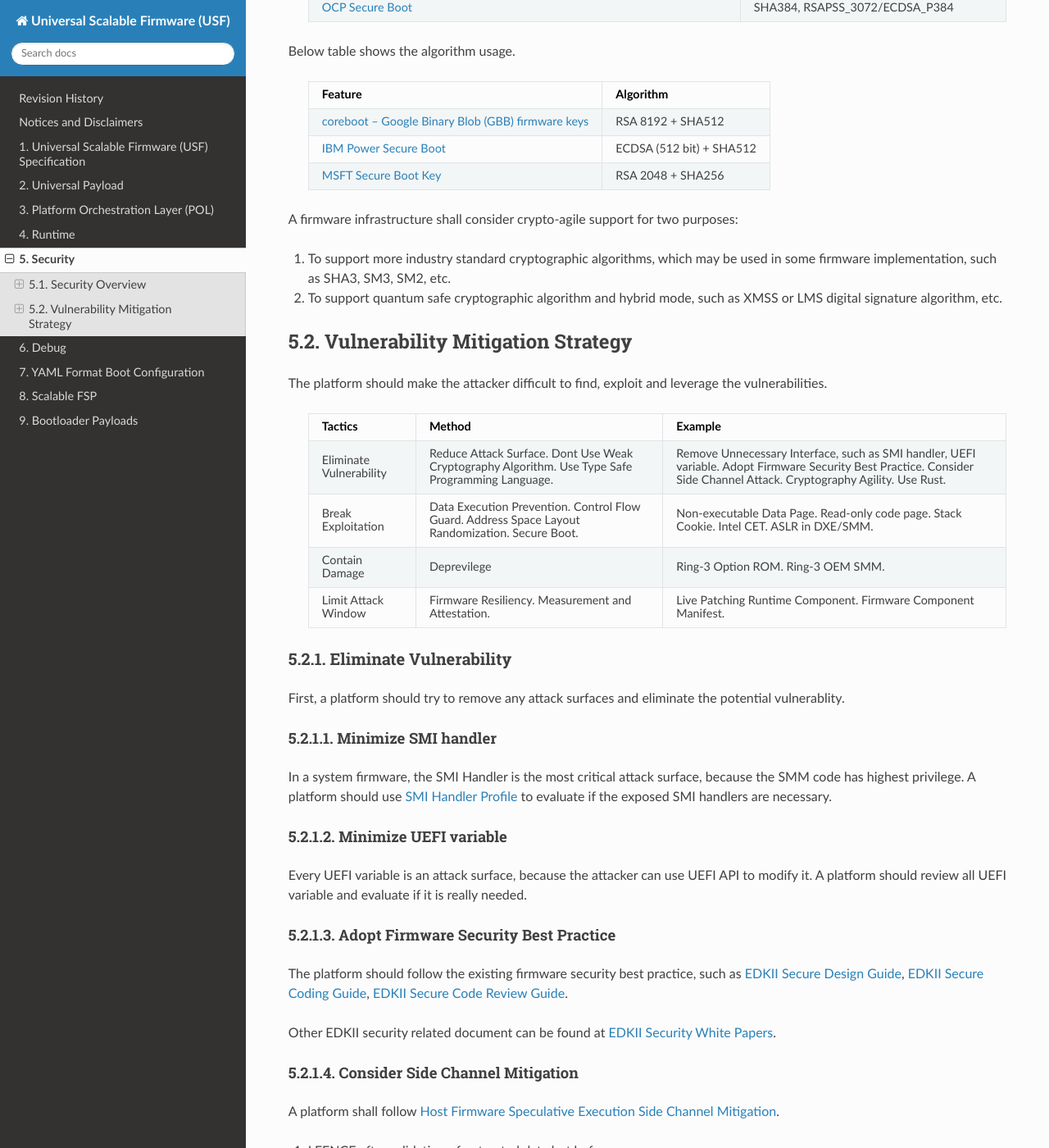
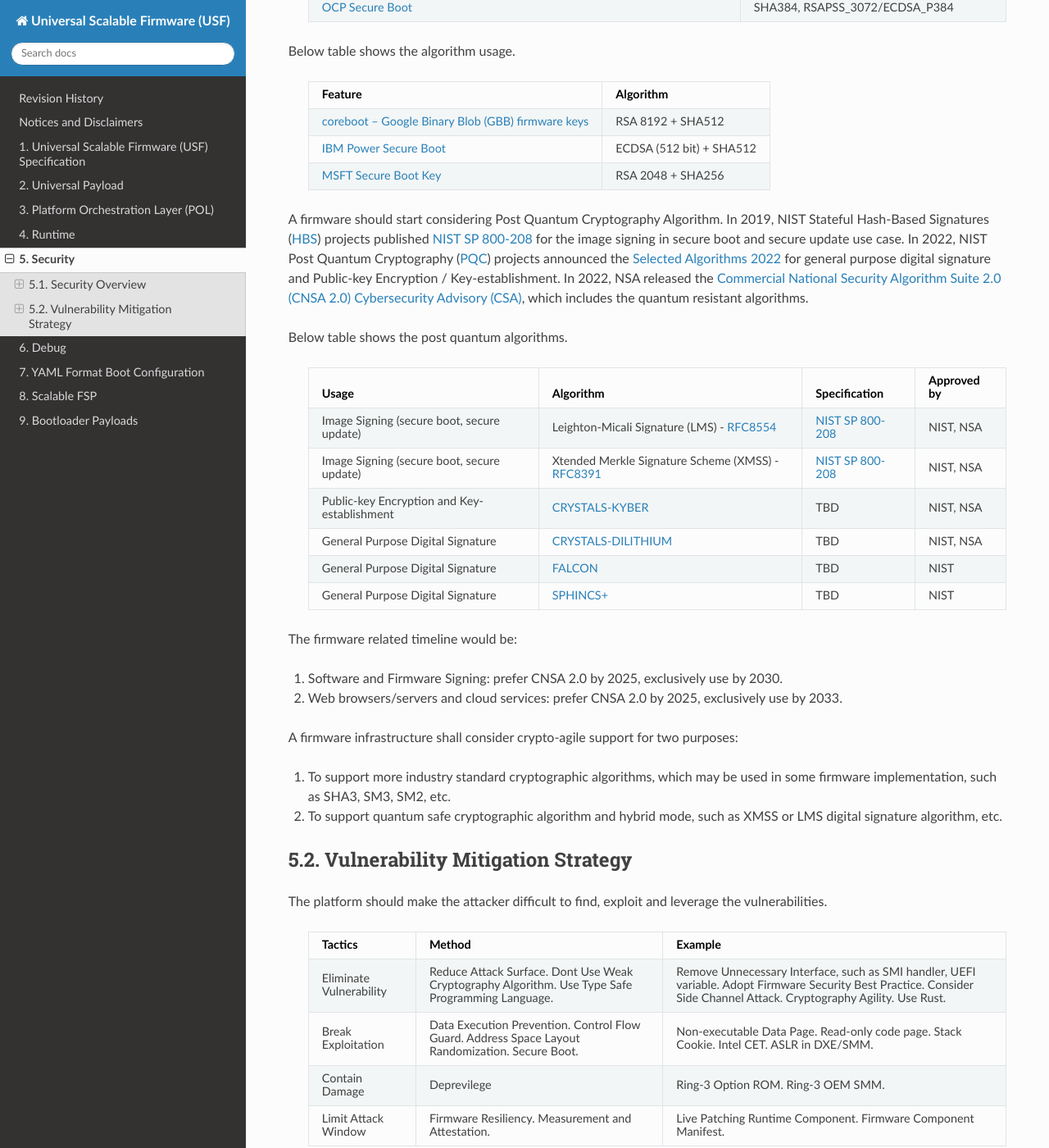
Before and after one commit to UniversalScalableFirmware/documentation, a Sphinx documentation site: the page built from source/5_security.rst, in a window 1280 px wide and 1400 px high, scrolled down 3442 px. Shown: the whole window at 82% size. Built offline with Sphinx 7.4.7 and the Read the Docs theme 2.0.0, drawn with Linux system fonts in a browser that asks for light colours.

Commit message:
Add more detail on PQC.
Signed-off-by: Jiewen Yao <jiewen.yao@intel.com>

```diff
--- a/source/5_security.rst
+++ b/source/5_security.rst
@@ -210,6 +210,51 @@ Below table shows the algorithm usage.
         * - `MSFT Secure Boot Key <https://docs.microsoft.com/en-us/windows-hardware/manufacture/desktop/windows-secure-boot-key-creation-and-management-guidance#12-public-key-cryptography>`_
           - RSA 2048 + SHA256
 
+A firmware should start considering Post Quantum Cryptography Algorithm.
+In 2019, NIST Stateful Hash-Based Signatures (`HBS <https://csrc.nist.gov/projects/stateful-hash-based-signatures>`_) projects published `NIST SP 800-208 <https://csrc.nist.gov/publications/detail/sp/800-208/final>`_ for the image signing in secure boot and secure update use case.
+In 2022, NIST Post Quantum Cryptography (`PQC <https://csrc.nist.gov/Projects/post-quantum-cryptography>`_) projects announced the `Selected Algorithms 2022 <https://csrc.nist.gov/Projects/post-quantum-cryptography/selected-algorithms-2022>`_ for general purpose digital signature and Public-key Encryption / Key-establishment.
+In 2022, NSA released the `Commercial National Security Algorithm Suite 2.0 (CNSA 2.0) Cybersecurity Advisory (CSA) <https://www.nsa.gov/Press-Room/News-Highlights/Article/Article/3148990/nsa-releases-future-quantum-resistant-qr-algorithm-requirements-for-national-se/>`_, which includes the quantum resistant algorithms.
+
+Below table shows the post quantum algorithms.
+
+     .. list-table::
+        :widths: auto
+        :header-rows: 1
+
+        * - Usage
+          - Algorithm
+          - Specification
+          - Approved by
+        * - Image Signing (secure boot, secure update)
+          - Leighton-Micali Signature (LMS) - `RFC8554 <https://www.rfc-editor.org/rfc/rfc8554>`_
+          - `NIST SP 800-208 <https://csrc.nist.gov/publications/detail/sp/800-208/final>`_
+          - NIST, NSA
+        * - Image Signing (secure boot, secure update)
+          - Xtended Merkle Signature Scheme (XMSS) - `RFC8391 <https://www.rfc-editor.org/rfc/rfc8391>`_
+          - `NIST SP 800-208 <https://csrc.nist.gov/publications/detail/sp/800-208/final>`_
+          - NIST, NSA
+        * - Public-key Encryption and Key-establishment
+          - `CRYSTALS-KYBER <https://pq-crystals.org/>`_
+          - TBD
+          - NIST, NSA
+        * - General Purpose Digital Signature
+          - `CRYSTALS-DILITHIUM <https://pq-crystals.org/>`_
+          - TBD
+          - NIST, NSA
+        * - General Purpose Digital Signature
+          - `FALCON <https://falcon-sign.info/>`_
+          - TBD
+          - NIST
+        * - General Purpose Digital Signature
+          - `SPHINCS+ <https://sphincs.org/>`_
+          - TBD
+          - NIST
+
+
+The firmware related timeline would be:
+
+1. Software and Firmware Signing: prefer CNSA 2.0 by 2025, exclusively use by 2030.
+2. Web browsers/servers and cloud services: prefer CNSA 2.0 by 2025, exclusively use by 2033.
 
 A firmware infrastructure shall consider crypto-agile support for two purposes:
 
```
